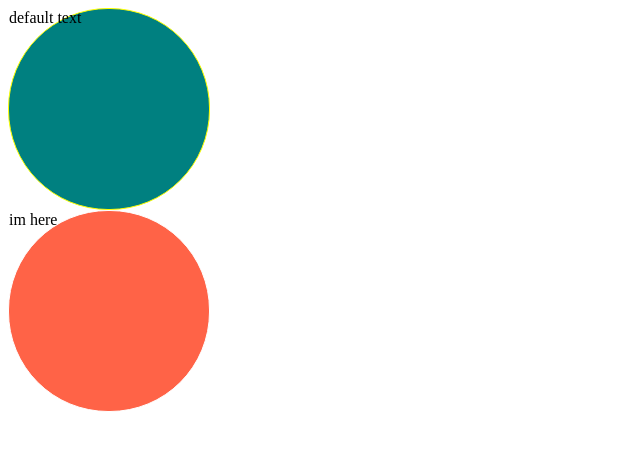
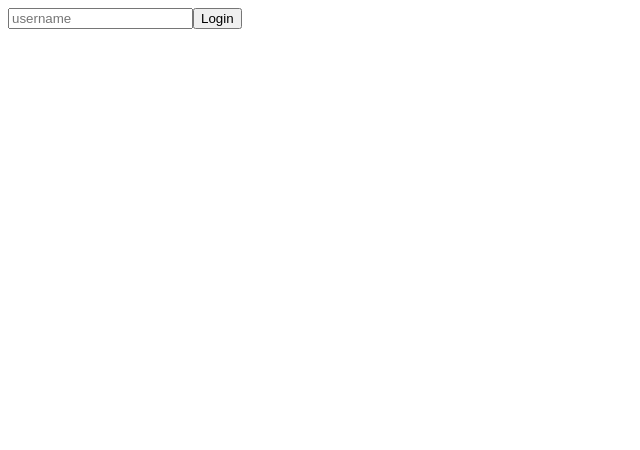
Before and after one commit to Hyunji14/react-study, a React (Create React App) app in the folder my-app/: page / in a window 1280 px wide. Shown: the top 450 px of the page, without its empty margins (0-640 px from the left). Built offline with nearby package versions, Linux system fonts and the light colour scheme.

Commit message:
typescript #3

```diff
--- a/my-app/src/App.tsx
+++ b/my-app/src/App.tsx
@@ -1,10 +1,29 @@
+import { useState } from 'react';
 import Circle from './Circle';
 
 function App() {
+  const [value, setValue] = useState('');
+  const onChange = (e: React.FormEvent<HTMLInputElement>) => {
+    const {
+      currentTarget: { value },
+    } = e;
+    setValue(value);
+  };
+  const onSubmit = (e: React.FormEvent<HTMLFormElement>) => {
+    e.preventDefault();
+    console.log('hello', value);
+  };
   return (
     <div>
-      <Circle bgColor='teal' borderColor='yellow' />
-      <Circle bgColor='tomato' text='im here' />
+      <form onSubmit={onSubmit}>
+        <input
+          value={value}
+          onChange={onChange}
+          type='text'
+          placeholder='username'
+        />
+        <button>Login</button>
+      </form>
     </div>
   );
 }
--- a/my-app/src/Circle.tsx
+++ b/my-app/src/Circle.tsx
@@ -1,3 +1,4 @@
+import { useState } from 'react';
 import styled from 'styled-components';
 
 interface ContainerProps {
@@ -17,15 +18,17 @@ const Container = styled.div<ContainerProps>`
 interface CircleProps {
   bgColor: string;
   borderColor?: string;
-  text?: string;
 }
 
-function Circle({ bgColor, borderColor, text = 'default text' }: CircleProps) {
+function Circle({ bgColor, borderColor }: CircleProps) {
+  const [counter, setCounter] = useState(1);
+
   // ?? 의미 : borderColor 가 undefine 라면 white로 넘기겠다는 것
   return (
-    <Container bgColor={bgColor} borderColor={borderColor ?? 'white'}>
-      {text}
-    </Container>
+    <Container
+      bgColor={bgColor}
+      borderColor={borderColor ?? 'white'}
+    ></Container>
   );
 }
 
```
